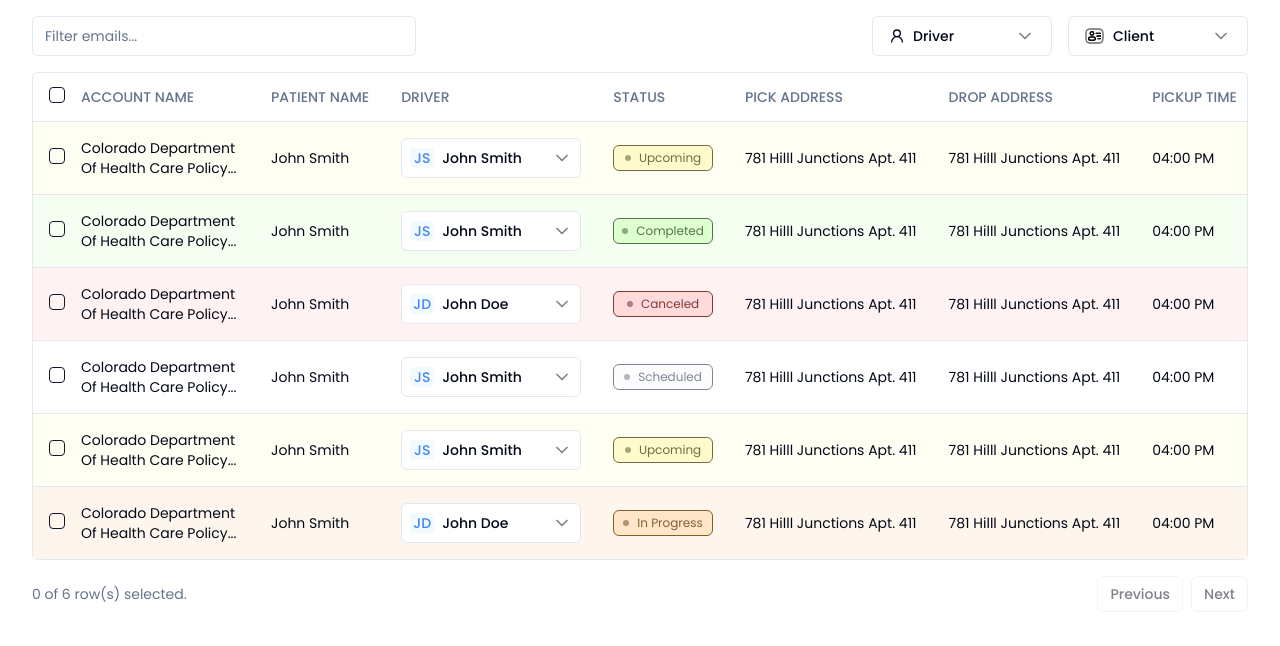
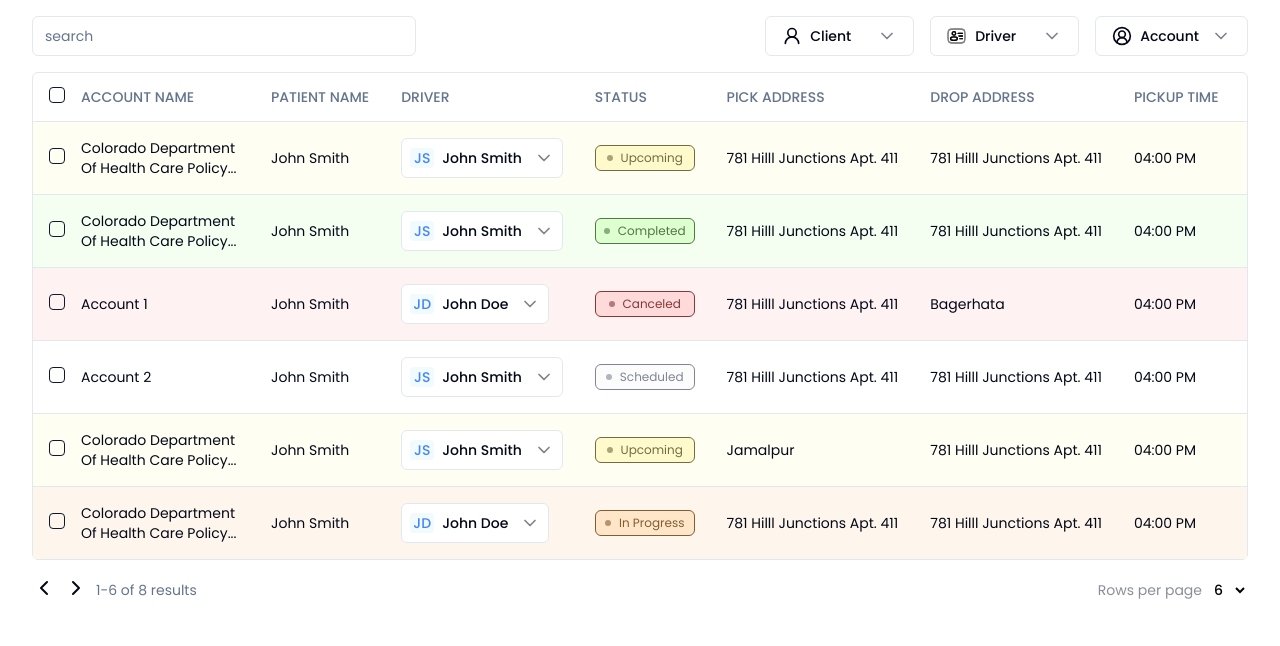
Before and after one commit to HassanFerdous/react-tasks, a React (Vite) app: page / in a window 1280 px wide. Shown: the top 646 px of the page. Built offline with nearby package versions, Linux system fonts and the light colour scheme.

Commit message:
filtering and pagination done

```diff
--- a/src/components/schedule-table.tsx
+++ b/src/components/trips-table.tsx
@@ -13,11 +13,8 @@ import {
 	getSortedRowModel,
 	useReactTable,
 } from "@tanstack/react-table";
-import {MoreVertical, User2} from "lucide-react";
-import {
-	SelectItem,
-	SelectValue,
-} from "@/components/ui/select";
+import {ChevronLeft, ChevronRight, MoreVertical, PencilLine, ScanEye, Trash, User2, UserCircle2} from "lucide-react";
+import {SelectItem, SelectLabel, SelectValue} from "@/components/ui/select";
 
 import {Button} from "@/components/ui/button";
 import {Checkbox} from "@/components/ui/checkbox";
@@ -30,14 +27,7 @@ import {
 	DropdownMenuTrigger,
 } from "@/components/ui/dropdown-menu";
 import {Input} from "@/components/ui/input";
-import {
-	Table,
-	TableBody,
-	TableCell,
-	TableHead,
-	TableHeader,
-	TableRow,
-} from "@/components/ui/table";
+import {Table, TableBody, TableCell, TableHead, TableHeader, TableRow} from "@/components/ui/table";
 import {cn} from "@/lib/utils";
 import CustomSelect from "./ui/custom-select";
 import UserIcon from "@/assets/user-id.svg";
@@ -89,12 +79,12 @@ const data: Schedule[] = [
 	},
 	{
 		id: "3",
-		account_name: "Colorado Department of Health Care Policy...",
+		account_name: "account 1",
 		patient_name: "John Smith",
 		driver: "John Doe",
 		status: "canceled",
 		pick_address: "781 Hilll Junctions Apt. 411",
-		drop_address: "781 Hilll Junctions Apt. 411",
+		drop_address: "Bagerhata",
 		pickup_time: "04:00 PM",
 		appointment_time: "05:30 PM",
 		drop_time: "08:12 PM",
@@ -103,7 +93,7 @@ const data: Schedule[] = [
 	},
 	{
 		id: "4",
-		account_name: "Colorado Department of Health Care Policy...",
+		account_name: "account 2",
 		patient_name: "John Smith",
 		driver: "John Smith",
 		status: "scheduled",
@@ -121,6 +111,20 @@ const data: Schedule[] = [
 		patient_name: "John Smith",
 		driver: "John Smith",
 		status: "upcoming",
+		pick_address: "Jamalpur",
+		drop_address: "781 Hilll Junctions Apt. 411",
+		pickup_time: "04:00 PM",
+		appointment_time: "05:30 PM",
+		drop_time: "08:12 PM",
+		miles: 84.15,
+		vehicle_type: "Van",
+	},
+	{
+		id: "6",
+		account_name: "Colorado Department of Health Care Policy...",
+		patient_name: "John Smith",
+		driver: "John Doe",
+		status: "in progress",
 		pick_address: "781 Hilll Junctions Apt. 411",
 		drop_address: "781 Hilll Junctions Apt. 411",
 		pickup_time: "04:00 PM",
@@ -130,7 +134,21 @@ const data: Schedule[] = [
 		vehicle_type: "Van",
 	},
 	{
-		id: "6",
+		id: "7",
+		account_name: "Colorado Department of Health Care Policy...",
+		patient_name: "John Smith",
+		driver: "John Smith",
+		status: "upcoming",
+		pick_address: "Jamalpur",
+		drop_address: "781 Hilll Junctions Apt. 411",
+		pickup_time: "04:00 PM",
+		appointment_time: "05:30 PM",
+		drop_time: "08:12 PM",
+		miles: 84.15,
+		vehicle_type: "Van",
+	},
+	{
+		id: "8",
 		account_name: "Colorado Department of Health Care Policy...",
 		patient_name: "John Smith",
 		driver: "John Doe",
@@ -181,17 +199,13 @@ const selectColor = (status: string) => {
 	}
 };
 
-
-
 export const columns: ColumnDef<Schedule>[] = [
 	{
 		id: "select",
 		header: ({table}) => (
 			<Checkbox
 				checked={table.getIsAllPageRowsSelected()}
-				onCheckedChange={(value) =>
-					table.toggleAllPageRowsSelected(!!value)
-				}
+				onCheckedChange={(value) => table.toggleAllPageRowsSelected(!!value)}
 				aria-label="Select all"
 			/>
 		),
@@ -208,20 +222,12 @@ export const columns: ColumnDef<Schedule>[] = [
 	{
 		accessorKey: "account_name",
 		header: "Account Name",
-		cell: ({row}) => (
-			<div className="capitalize min-w-[158px]">
-				{row.getValue("account_name")}
-			</div>
-		),
+		cell: ({row}) => <div className="capitalize min-w-[158px]">{row.getValue("account_name")}</div>,
 	},
 	{
 		accessorKey: "patient_name",
 		header: "Patient name",
-		cell: ({row}) => (
-			<div className="capitalize whitespace-nowrap">
-				{row.getValue("patient_name")}
-			</div>
-		),
+		cell: ({row}) => <div className="capitalize whitespace-nowrap">{row.getValue("patient_name")}</div>,
 	},
 	{
 		accessorKey: "driver",
@@ -233,10 +239,7 @@ export const columns: ColumnDef<Schedule>[] = [
 					defaultValue={row.getValue("driver")}
 					className="px-2"
 					trigger={(value, placeholder) => (
-						<SelectValue
-							className="text-sm font-medium px-2"
-							placeholder={placeholder}
-							aria-label={value}>
+						<SelectValue className="text-sm font-medium px-2" placeholder={placeholder} aria-label={value}>
 							<span className="text-[#4387F7] bg-[#F1FAFD] rounded w-6 h-5 inline-block mr-2">
 								{value
 									.split(" ")
@@ -264,7 +267,7 @@ export const columns: ColumnDef<Schedule>[] = [
 				<div className="capitalize">
 					<div
 						className={cn(
-							"px-2 py-1 relative rounded-md border-[0.5px] text-xs capitalize border-current flex items-center justify-center",
+							"px-2 py-1 relative rounded-md border-[0.5px] text-xs capitalize border-current flex items-center justify-center whitespace-nowrap",
 							text,
 							statusBg
 						)}>
@@ -278,62 +281,42 @@ export const columns: ColumnDef<Schedule>[] = [
 	{
 		accessorKey: "pick_address",
 		header: "Pick address",
-		cell: ({row}) => (
-			<div className="capitalize whitespace-nowrap">
-				{row.getValue("pick_address")}
-			</div>
-		),
+		cell: ({row}) => <div className="capitalize whitespace-nowrap">{row.getValue("pick_address")}</div>,
 	},
 	{
 		accessorKey: "drop_address",
 		header: "Drop address",
-		cell: ({row}) => (
-			<div className="capitalize whitespace-nowrap">
-				{row.getValue("drop_address")}
-			</div>
-		),
+		cell: ({row}) => <div className="capitalize whitespace-nowrap">{row.getValue("drop_address")}</div>,
 	},
 	{
 		accessorKey: "pickup_time",
 		header: "pickup time",
-		cell: ({row}) => (
-			<div className="capitalize">{row.getValue("pickup_time")}</div>
-		),
+		cell: ({row}) => <div className="capitalize">{row.getValue("pickup_time")}</div>,
 	},
 	{
 		accessorKey: "appointment_time",
 		header: "Appointment Time",
-		cell: ({row}) => (
-			<div className="capitalize">{row.getValue("appointment_time")}</div>
-		),
+		cell: ({row}) => <div className="capitalize">{row.getValue("appointment_time")}</div>,
 	},
 	{
 		accessorKey: "drop_time",
 		header: "Drop time",
-		cell: ({row}) => (
-			<div className="capitalize">{row.getValue("drop_time")}</div>
-		),
+		cell: ({row}) => <div className="capitalize">{row.getValue("drop_time")}</div>,
 	},
 	{
 		accessorKey: "miles",
 		header: "miles",
-		cell: ({row}) => (
-			<div className="capitalize">{row.getValue("miles")}</div>
-		),
+		cell: ({row}) => <div className="capitalize">{row.getValue("miles")}</div>,
 	},
 	{
 		accessorKey: "vehicle_type",
 		header: "Vehicle type",
-		cell: ({row}) => (
-			<div className="capitalize">{row.getValue("vehicle_type")}</div>
-		),
+		cell: ({row}) => <div className="capitalize">{row.getValue("vehicle_type")}</div>,
 	},
 	{
 		id: "actions",
 		enableHiding: false,
 		cell: ({row}) => {
-			const payment = row.original;
-
 			return (
 				<DropdownMenu>
 					<DropdownMenuTrigger asChild>
@@ -342,15 +325,18 @@ export const columns: ColumnDef<Schedule>[] = [
 							<MoreVertical className="h-4 w-4" />
 						</Button>
 					</DropdownMenuTrigger>
-					<DropdownMenuContent align="end">
-						<DropdownMenuLabel>Actions</DropdownMenuLabel>
-						<DropdownMenuItem
-							onClick={() => navigator.clipboard.writeText(payment.id)}>
-							Copy payment ID
+					<DropdownMenuContent className="min-w-[220px]" align="end">
+						<DropdownMenuItem>
+							<ScanEye className="mr-3 w-4 h-4" />
+							View
 						</DropdownMenuItem>
-						<DropdownMenuSeparator />
-						<DropdownMenuItem>View customer</DropdownMenuItem>
-						<DropdownMenuItem>View payment details</DropdownMenuItem>
+						<DropdownMenuItem>
+							<PencilLine className="mr-3 w-4 h-4" /> Edit
+						</DropdownMenuItem>
+						<DropdownMenuItem>
+							<Trash className="mr-3 w-4 h-4" />
+							Delete
+						</DropdownMenuItem>
 					</DropdownMenuContent>
 				</DropdownMenu>
 			);
@@ -358,16 +344,19 @@ export const columns: ColumnDef<Schedule>[] = [
 	},
 ];
 
-export function ScheduleCalender() {
+export function TripsTable() {
 	const [sorting, setSorting] = React.useState<SortingState>([]);
-	const [columnFilters, setColumnFilters] = React.useState<ColumnFiltersState>(
-		[]
-	);
-	const [columnVisibility, setColumnVisibility] =
-		React.useState<VisibilityState>({});
+	const [columnFilters, setColumnFilters] = React.useState<ColumnFiltersState>([]);
+	const [columnVisibility, setColumnVisibility] = React.useState<VisibilityState>({});
+	const [globalFilter, setGlobalFilter] = React.useState("");
 	const [rowSelection, setRowSelection] = React.useState({});
 
 	const table = useReactTable({
+		initialState: {
+			pagination: {
+				pageSize: 6,
+			},
+		},
 		data,
 		columns,
 		onSortingChange: setSorting,
@@ -378,40 +367,62 @@ export function ScheduleCalender() {
 		getFilteredRowModel: getFilteredRowModel(),
 		onColumnVisibilityChange: setColumnVisibility,
 		onRowSelectionChange: setRowSelection,
+		onGlobalFilterChange: setGlobalFilter,
 		state: {
 			sorting,
 			columnFilters,
 			columnVisibility,
 			rowSelection,
+			globalFilter,
 		},
 	});
+	const drivers = [...new Set(data.map((item) => item.driver))];
+
+	// filter by column
+	const filterByColumn = (id: string, value: string) => {
+		setColumnFilters((columns) => {
+			const column = columns.findIndex((column) => column.id === id);
+			if (column !== -1) {
+				columns[column].value = value;
+				return [...columns];
+			} else {
+				return [...columns, {id, value}];
+			}
+		});
+	};
 
 	return (
 		<div className="w-full">
 			<div className="flex items-center py-4">
 				<Input
-					placeholder="Filter emails..."
-					// value={
-					// 	(table.getColumn("email")?.getFilterValue() as string) ?? ""
-					// }
-					// onChange={(event) =>
-					// 	table.getColumn("email")?.setFilterValue(event.target.value)
-					// }
+					placeholder="search"
+					onChange={(event) => setGlobalFilter(event.target.value)}
 					className="max-w-sm"
 				/>
 				<div className="flex items-center space-x-4 justify-end flex-1">
-					<CustomSelect
-						placeholder="Driver"
-						icon={<User2 className="mr-2 w-4 h-4" />}>
-						<SelectItem value="John Smith">John Smith</SelectItem>
-						<SelectItem value="John Doe">John Doe</SelectItem>
+					<CustomSelect className="min-w-[149px]" placeholder="Client" icon={<User2 className="mr-2 w-5 h-5" />}>
+						<SelectItem value="client-1">Client-1</SelectItem>
+						<SelectItem value="client-2">Client-2</SelectItem>
 					</CustomSelect>
 					<CustomSelect
-						placeholder="Client"
-						icon={<img className="mr-2" src={UserIcon} alt="client" />}
-					>
-						<SelectItem value="client-1">Client-1</SelectItem>
-						<SelectItem value="client-2">Client-2</SelectItem>
+						className="min-w-[149px]"
+						placeholder="Driver"
+						onChange={(value) => filterByColumn("driver", value)}
+						icon={<img className="mr-2 w-5 h-5" src={UserIcon} alt="client" />}>
+						<SelectLabel>Drivers</SelectLabel>
+						{drivers.map((driver, i) => (
+							<SelectItem key={i} value={driver}>
+								{driver}
+							</SelectItem>
+						))}
+					</CustomSelect>
+					<CustomSelect
+						className="min-w-[149px]"
+						placeholder="Account"
+						onChange={(value) => filterByColumn("account_name", value)}
+						icon={<UserCircle2 className="mr-2 w-5 h-5" />}>
+						<SelectItem value="account 1">Account 1</SelectItem>
+						<SelectItem value="account 2">Account 2</SelectItem>
 					</CustomSelect>
 				</div>
 			</div>
@@ -422,15 +433,10 @@ export function ScheduleCalender() {
 							<TableRow key={headerGroup.id}>
 								{headerGroup.headers.map((header) => {
 									return (
-										<TableHead
-											className="uppercase whitespace-nowrap"
-											key={header.id}>
+										<TableHead className="uppercase whitespace-nowrap" key={header.id}>
 											{header.isPlaceholder
 												? null
-												: flexRender(
-														header.column.columnDef.header,
-														header.getContext()
-												  )}
+												: flexRender(header.column.columnDef.header, header.getContext())}
 										</TableHead>
 									);
 								})}
@@ -442,17 +448,12 @@ export function ScheduleCalender() {
 							table.getRowModel().rows.map((row) => {
 								return (
 									<TableRow
-										className={cn(
-											selectColor(row.getValue("status"))?.bg
-										)}
+										className={cn(selectColor(row.getValue("status"))?.bg)}
 										key={row.id}
 										data-state={row.getIsSelected() && "selected"}>
 										{row.getVisibleCells().map((cell) => (
 											<TableCell key={cell.id}>
-												{flexRender(
-													cell.column.columnDef.cell,
-													cell.getContext()
-												)}
+												{flexRender(cell.column.columnDef.cell, cell.getContext())}
 											</TableCell>
 										))}
 									</TableRow>
@@ -460,9 +461,7 @@ export function ScheduleCalender() {
 							})
 						) : (
 							<TableRow>
-								<TableCell
-									colSpan={columns.length}
-									className="h-24 text-center">
+								<TableCell colSpan={columns.length} className="h-24 text-center">
 									No results.
 								</TableCell>
 							</TableRow>
@@ -470,26 +469,40 @@ export function ScheduleCalender() {
 					</TableBody>
 				</Table>
 			</div>
-			<div className="flex items-center justify-end space-x-2 py-4">
-				<div className="flex-1 text-sm text-muted-foreground">
-					{table.getFilteredSelectedRowModel().rows.length} of{" "}
-					{table.getFilteredRowModel().rows.length} row(s) selected.
+			<div className="flex items-center justify-between space-x-2 py-4">
+				<div className="flex items-center space-x-2">
+					<div className="space-x-2">
+						<button onClick={() => table.previousPage()} disabled={!table.getCanPreviousPage()}>
+							<ChevronLeft />
+						</button>
+						<button onClick={() => table.nextPage()} disabled={!table.getCanNextPage()}>
+							<ChevronRight />
+						</button>
+					</div>
+					<div className="flex-1 text-sm text-muted-foreground">
+						{table.getState().pagination.pageIndex * table.getState().pagination.pageSize + 1}-
+						{data.length <= (table.getState().pagination.pageIndex + 1) * table.getState().pagination.pageSize
+							? data.length
+							: (table.getState().pagination.pageIndex + 1) * table.getState().pagination.pageSize}{" "}
+						of {data.length} results
+						{/* {table.getFilteredSelectedRowModel().rows.length} of {table.getFilteredRowModel().rows.length} row(s)
+						selected. */}
+					</div>
 				</div>
-				<div className="space-x-2">
-					<Button
-						variant="outline"
-						size="sm"
-						onClick={() => table.previousPage()}
-						disabled={!table.getCanPreviousPage()}>
-						Previous
-					</Button>
-					<Button
-						variant="outline"
-						size="sm"
-						onClick={() => table.nextPage()}
-						disabled={!table.getCanNextPage()}>
-						Next
-					</Button>
+				<div className="text-[#8A8F96]">
+					Rows per page
+					<select
+						className="ml-2 bg-transparent font-medium text-black"
+						value={table.getState().pagination.pageSize}
+						onChange={(e) => {
+							table.setPageSize(Number(e.target.value));
+						}}>
+						{[6, 10, 20, 30].map((pageSize) => (
+							<option key={pageSize} value={pageSize}>
+								{pageSize}
+							</option>
+						))}
+					</select>
 				</div>
 			</div>
 		</div>
--- a/src/components/ui/custom-select.tsx
+++ b/src/components/ui/custom-select.tsx
@@ -16,6 +16,7 @@ interface CustomSelect {
 	placeholder: string;
 	className?: string;
 	icon?: ReactElement;
+	onChange?: (value: string) => void,
 	children: React.ReactNode;
 	trigger?: (value: string, placeholder: string) => React.ReactElement
 }
@@ -26,14 +27,18 @@ export default function CustomSelect({
 	trigger,
 	className,
 	children,
+	onChange,
 	icon,
 }: CustomSelect) {
 	const [value, setValue] = useState<string>(defaultValue || '');
 	return (
-		<Select defaultValue={value} onValueChange={setValue}>
-			<SelectPrimitive.Trigger className={cn('w-[180px]', className)} asChild>
+		<Select defaultValue={value} onValueChange={(currentValue)=> {
+			setValue(currentValue)
+			onChange && onChange(currentValue);
+		}}>
+			<SelectPrimitive.Trigger className={cn('min-[180px]', className)} asChild>
 				<Button
-					className="justify-between"
+					className="justify-between space-x-3"
 					variant="outline"
 					aria-label="driver">
 					<div className="flex items-center">
--- a/src/pages/home.tsx
+++ b/src/pages/home.tsx
@@ -1,8 +1,8 @@
-import {ScheduleCalender} from '@/components/schedule-table';
+import {TripsTable} from '@/components/trips-table';
 
 const Home = ()=> {
 	return <div className="container">
-		<ScheduleCalender />
+		<TripsTable />
 	</div>
 }
 
```
